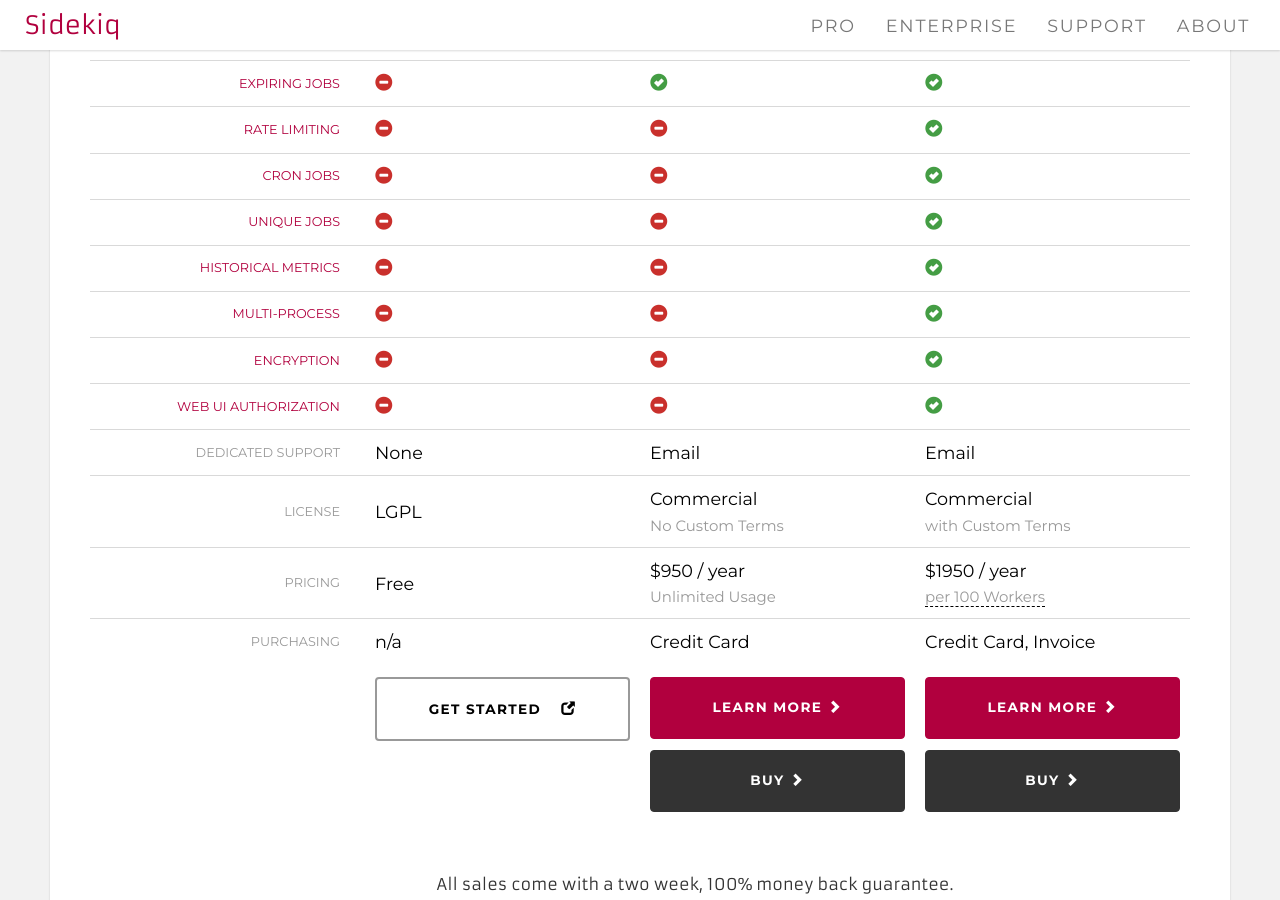
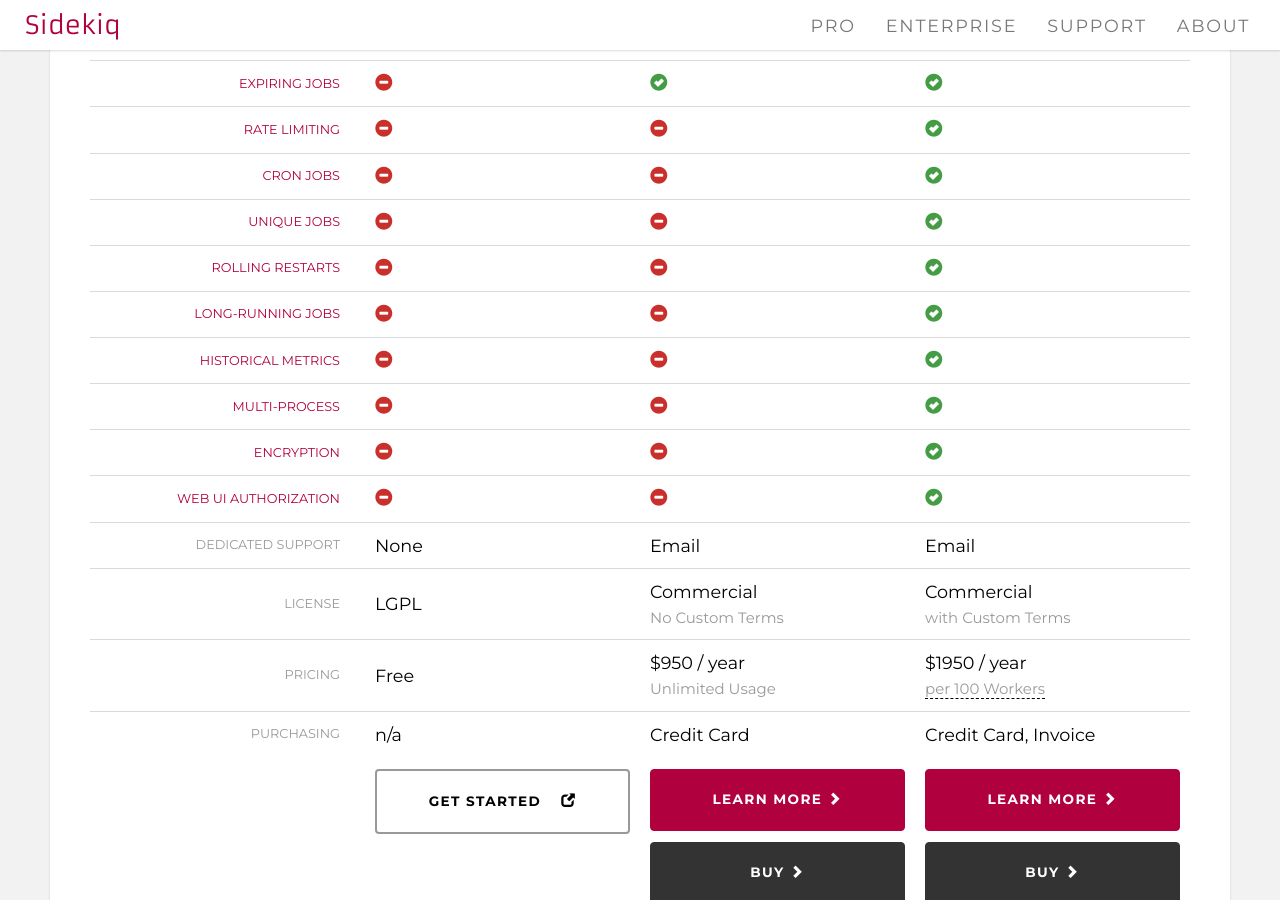
Before and after one commit to gurusoftware007/Sidekiq, a Jekyll site: the page built from index.html, in a window 1280 px wide and 900 px high, scrolled down 1121 px. Built offline with Jekyll 4.4.1, drawn with Linux system fonts in a browser that asks for light colours.

Commit message:
New features!

```diff
--- a/index.html
+++ b/index.html
@@ -178,6 +178,22 @@ layout: default
         </tr>
         <tr>
           <td class="key">
+            <a href="https://github.com/mperham/sidekiq/wiki/Ent-Rolling-Restarts">Rolling Restarts</a>
+          </td>
+          <td><span class="glyphicon glyphicon-minus-sign"></span></td>
+          <td><span class="glyphicon glyphicon-minus-sign"></span></td>
+          <td><span class="glyphicon glyphicon-ok-sign"></span></td>
+        </tr>
+        <tr>
+          <td class="key">
+            <a href="https://github.com/mperham/sidekiq/wiki/Ent-Rolling-Restarts">Long-Running Jobs</a>
+          </td>
+          <td><span class="glyphicon glyphicon-minus-sign"></span></td>
+          <td><span class="glyphicon glyphicon-minus-sign"></span></td>
+          <td><span class="glyphicon glyphicon-ok-sign"></span></td>
+        </tr>
+        <tr>
+          <td class="key">
             <a href="https://github.com/mperham/sidekiq/wiki/Ent-Historical-Metrics">Historical Metrics</a>
           </td>
           <td><span class="glyphicon glyphicon-minus-sign"></span></td>
--- a/products/enterprise.html
+++ b/products/enterprise.html
@@ -84,7 +84,7 @@ layout: default
         <li>Unique Jobs</li>
         <li>Historical Metrics</li>
         <li>Multi-Core Processing</li>
-        <li>Leader Election</li>
+        <li>Rolling Restarts</li>
         <li>All Sidekiq Pro features</li>
       </ul>
       <h3>Documentation</h3>
```
Also changed, not shown: 2 other files.
